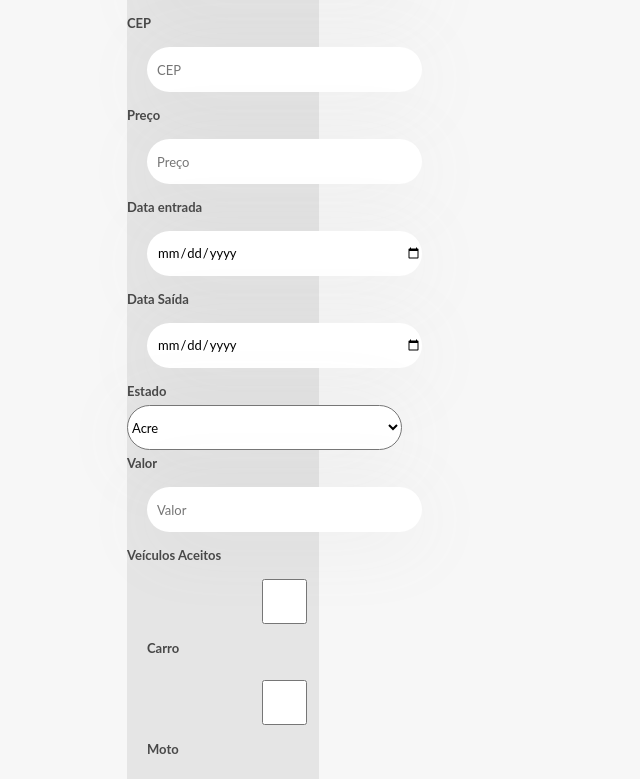
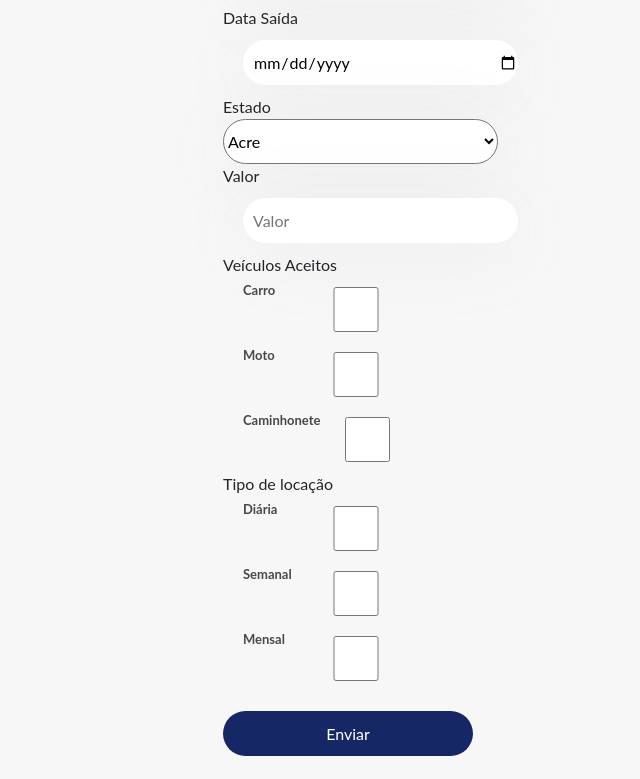
Before and after one commit to bermarques/estacionaai, a React (Create React App) app: page /parking in a window 1280 px wide. Shown: the part 706-1485 px from the top of the page, without its empty margins (321-961 px from the left). Built offline with nearby package versions, Linux system fonts and the light colour scheme.

Commit message:
fix: Fix login, parking and driver form layout

```diff
--- a/src/Components/DriverForm/index.jsx
+++ b/src/Components/DriverForm/index.jsx
@@ -114,7 +114,9 @@ const DriverFormComponent = () => {
           name="plate"
           ref={register}
         />
-        <StyledButton type="submit">CADASTRAR</StyledButton>
+        <div>
+          <StyledButton type="submit">CADASTRAR</StyledButton>
+        </div>
       </StyledForm>
     </div>
   );
--- a/src/Components/Login/index.jsx
+++ b/src/Components/Login/index.jsx
@@ -76,7 +76,9 @@ const LoginForm = () => {
           onClick={() => changeVisibility()}
         />
       </div>
-      <StyledButton type="submit">Entrar</StyledButton>
+      <div>
+        <StyledButton type="submit">Entrar</StyledButton>
+      </div>
     </StyledForm>
   );
 };
--- a/src/Components/ParkingForm/ParkingLocation/index.jsx
+++ b/src/Components/ParkingForm/ParkingLocation/index.jsx
@@ -29,7 +29,7 @@ const ParkingLocation = () => {
   };
 
   return (
-    <div className="master">
+    <div className="master-parking-form">
       <StyledForm onSubmit={handleSubmit(sendForm)}>
         {parkImage && <img src={`${parkImage}`} alt="imagem da vaga"></img>}
         {parkingFormdata.map(({ placeholder, name, type }, index) => (
--- a/src/Pages/Login/index.jsx
+++ b/src/Pages/Login/index.jsx
@@ -1,13 +1,18 @@
 import CarIcon from "../../Components/icon";
 import LoginTabs from "../../Components/login-tabs";
 import LoginForm from "../../Components/Login/index";
+import "../../Style/Login/style.css";
 
 const Login = () => {
   return (
-    <div>
+    <div className="master-login">
       <CarIcon />
-      <LoginTabs />
-      <LoginForm />
+      <div className="form-login">
+        <LoginTabs />
+      </div>
+      <div className="form-login">
+        <LoginForm />
+      </div>
     </div>
   );
 };
--- a/src/Pages/ParkingForm/index.jsx
+++ b/src/Pages/ParkingForm/index.jsx
@@ -3,7 +3,7 @@ import ParkingLocation from "../../Components/ParkingForm/ParkingLocation/index"
 
 const ParkingForm = () => {
   return (
-    <div className="master-page">
+    <div>
       <ParkingLocation />
     </div>
   );
--- a/src/Pages/Register/index.jsx
+++ b/src/Pages/Register/index.jsx
@@ -6,16 +6,18 @@ import DriverFormComponent from "../../Components/DriverForm/index";
 
 const Register = () => {
   return (
-    <>
+    <div className="master-driver">
       <CarIcon />
-      <LoginTabs />
-
-      <DriverFormComponent />
-
+      <div className="driver-form">
+        <LoginTabs />
+      </div>
+      <div className="driver-form">
+        <DriverFormComponent />
+      </div>
       <div className="text-center">
         <img src="/assets/img-sign1.png" alt="carinha feliz" />
       </div>
-    </>
+    </div>
   );
 };
 
--- a/src/Pages/Welcome/index.jsx
+++ b/src/Pages/Welcome/index.jsx
@@ -4,7 +4,7 @@ import { useHistory } from "react-router-dom";
 const Welcome = () => {
   const history = useHistory();
   return (
-    <div className="master">
+    <div className="master-welcome">
       <div className="logo"></div>
       <div className="center">
         <h1 className="title">Um novo conceito em garagens</h1>
--- a/src/Style/DriverForm/style.css
+++ b/src/Style/DriverForm/style.css
@@ -1,46 +1,9 @@
-.master {
-  margin-top: 20%;
-  display: block;
+.master-driver {
+  display: flex;
+  flex-direction: column;
   justify-content: center;
 }
 
-.master-form {
-  display: flex;
-  flex-direction: column;
-  margin-top: 1%;
+.driver-form {
   margin-left: 44%;
-  justify-content: center;
-  text-align: left;
-  font-family: Lato;
-  font-style: normal;
-  font-weight: bold;
-  font-size: 13px;
-  line-height: 27px;
-  color: #484848;
 }
-
-.button-send {
-  margin-top: 20px;
-  background-color: #152764;
-  color: white;
-  height: 45px;
-  border-radius: 28.5px;
-  width: 250px;
-  margin-left: 1%;
-  cursor: pointer;
-}
-
-.button-send:hover {
-  background-color: #05668d;
-}
-
-.icon-visible {
-  color: #ff2293;
-  width: 5.25px;
-  height: 5.25px;
-  cursor: pointer;
-}
-
-.icon-visible:hover {
-  color: purple;
-}
--- a/src/Style/Login/style.css
+++ b/src/Style/Login/style.css
@@ -1,29 +1,9 @@
-.master {
-  margin-top: 20%;
-  display: block;
+.master-login {
+  display: flex;
+  flex-direction: column;
   justify-content: center;
 }
 
-.master-form {
-  display: flex;
-  flex-direction: column;
-  margin-top: 1%;
-  margin-left: 44%;
-  justify-content: center;
-  text-align: left;
-  font-family: Lato;
-  font-style: normal;
-  font-weight: bold;
-  font-size: 13px;
-  line-height: 27px;
-  color: #484848;
+.form-login {
+  margin-left: 44.5%;
 }
-
-.button-send {
-}
-
-.input-form {
-  width: 275px;
-  height: 45px;
-  border-radius: 28.5px;
-}
--- a/src/Style/ParkingForm/style.css
+++ b/src/Style/ParkingForm/style.css
@@ -1,9 +1,9 @@
-.master {
+.master-parking-form {
   display: flex;
   flex-direction: column;
   align-items: center;
   justify-content: center;
-  margin-left: 35%;
+  margin-left: 42.5%;
   width: 15%;
 }
 
@@ -13,13 +13,6 @@
   border-radius: 28.5px;
   background-color: #ffff;
   box-shadow: 0px 10px 75px rgba(147, 147, 147, 0.1);
-}
-
-.icon-visible {
-  color: #ff2293;
-  width: 5.25px;
-  height: 5.25px;
-  cursor: pointer;
 }
 
 .errors {
@@ -32,15 +25,12 @@
 }
 
 .check-form {
+  display: flex;
+  flex-direction: row-reverse;
+  text-align: center;
   font-family: Lato;
   font-style: normal;
   font-weight: bold;
   line-height: 27px;
-  font-size: 15px;
+  font-size: 25px !important;
 }
-
-.check-input {
-  width: 25px;
-  height: 25px;
-  border-radius: 70%;
-}
--- a/src/Style/Welcome/style.css
+++ b/src/Style/Welcome/style.css
@@ -2,11 +2,12 @@
   background-image: url("../IMG/welcome.png");
   width: 49.938rem;
   height: 33.375rem;
-  margin-left: 0%;
+  margin-left: 30%;
 }
 
-.master {
+.master-welcome {
   display: flex;
+  flex-direction: column;
   justify-content: center;
   font-family: Lato;
   font-style: normal;
@@ -15,6 +16,8 @@
   line-height: 1.688rem;
   color: #484848;
   background-color: #e5e5e5;
+  width: 100vw;
+  max-width: 100%;
 }
 
 .welcome-button {
@@ -25,7 +28,7 @@
   font-size: 1.125rem;
   border-radius: 0.563rem;
   margin-top: 1rem;
-  margin-left: 10%;
+  margin-left: 44%;
   cursor: pointer;
 }
 
@@ -49,6 +52,7 @@
   margin-top: 2%;
   margin-bottom: 2%;
   border-radius: 0.75rem;
+  margin-left: 48%;
 }
 
 .center {
```
